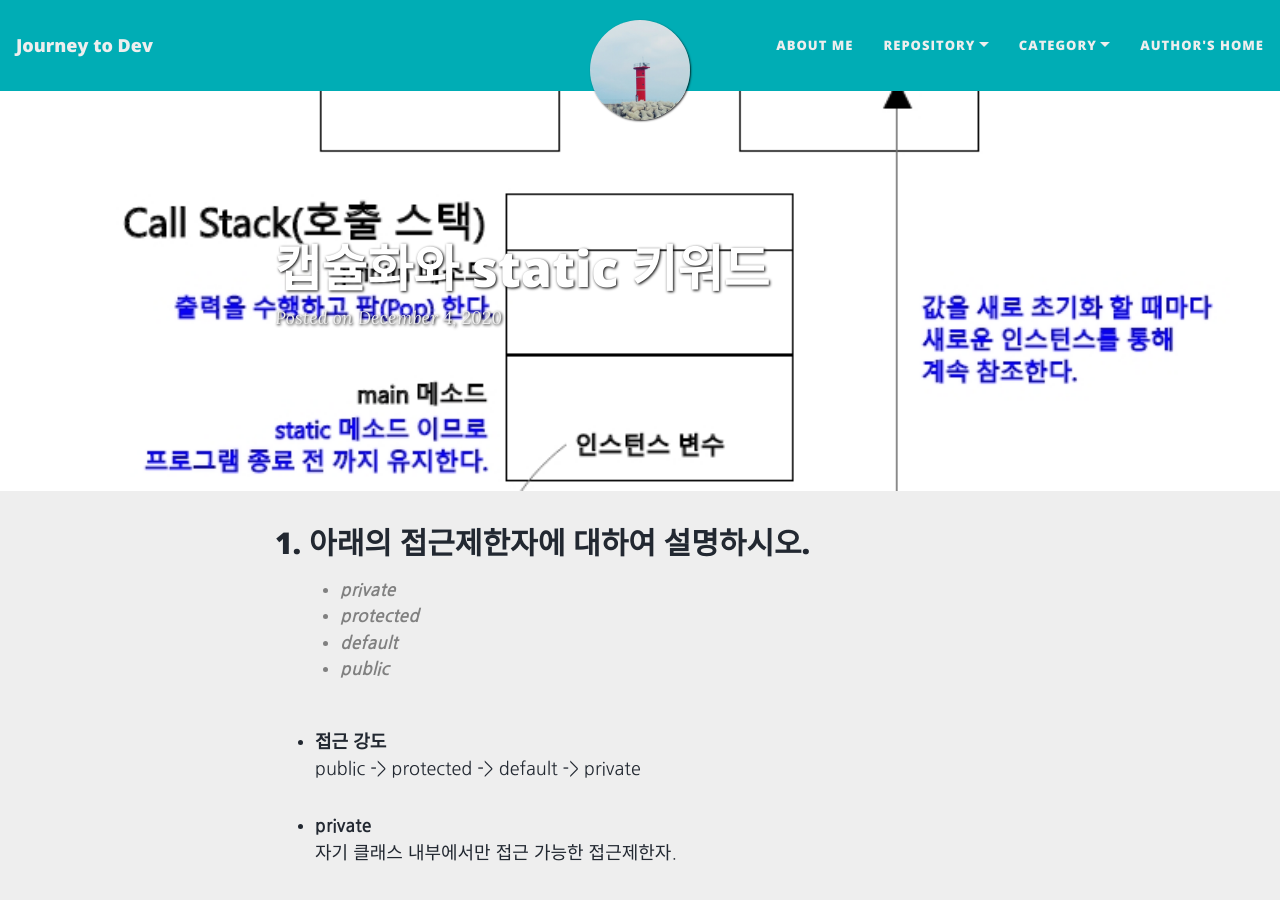
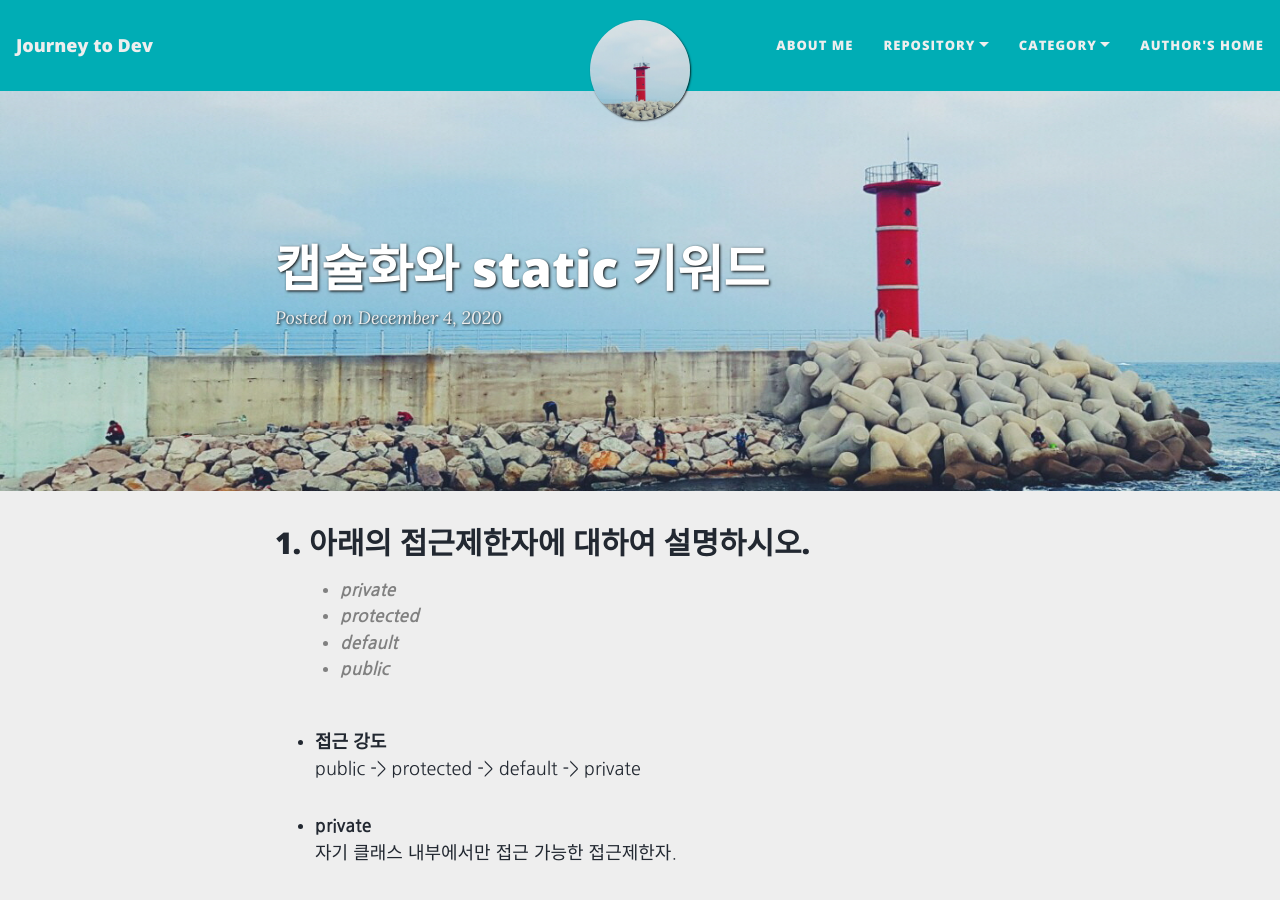
Before and after one commit to roqhdehd502/roqhdehd502.github.io, a Jekyll site: the page built from _posts/WebDev/2020-12-04-116.md, in a window 1280 px wide and 900 px high. Built offline with Jekyll 4.4.1, drawn with Linux system fonts in a browser that asks for light colours; nearby versions of some CDN libraries.

Commit message:
Update 2020-12-04-116.md

```diff
--- a/_posts/WebDev/2020-12-04-116.md
+++ b/_posts/WebDev/2020-12-04-116.md
@@ -4,7 +4,7 @@ layout: post
 title: "캡슐화와 static 키워드"
 date: 2020-12-04
 categories: [WebDev]
-cover-img: /assets/img/20-12-04_116_6번.jpg #건들지말것
+cover-img: /assets/img/cover-img.jpg #건들지말것
 thumbnail-img: /assets/img/20-12-04_116_6번.jpg #내용에 사진이 없으면 생략
 share-img: /assets/img/avatar-icon.png #건들지말것
 tags: [캡슐화, static, 정적]
```
